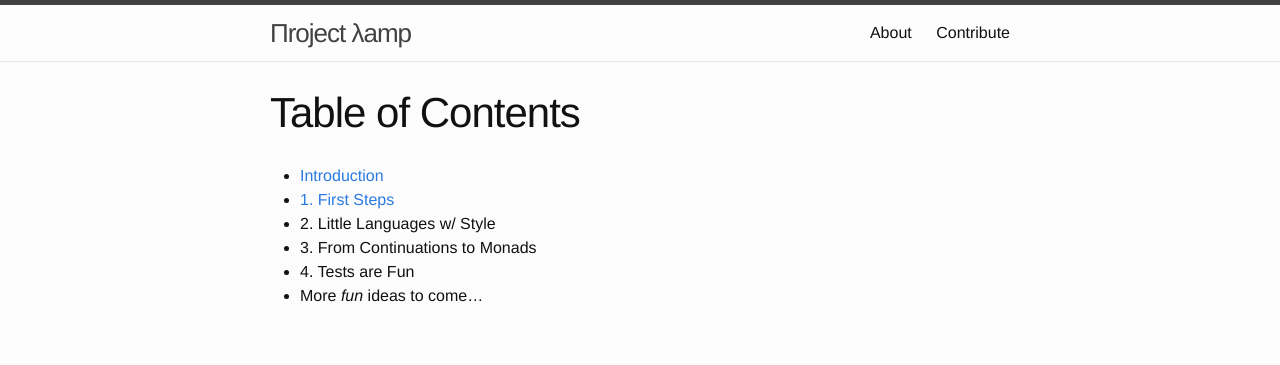
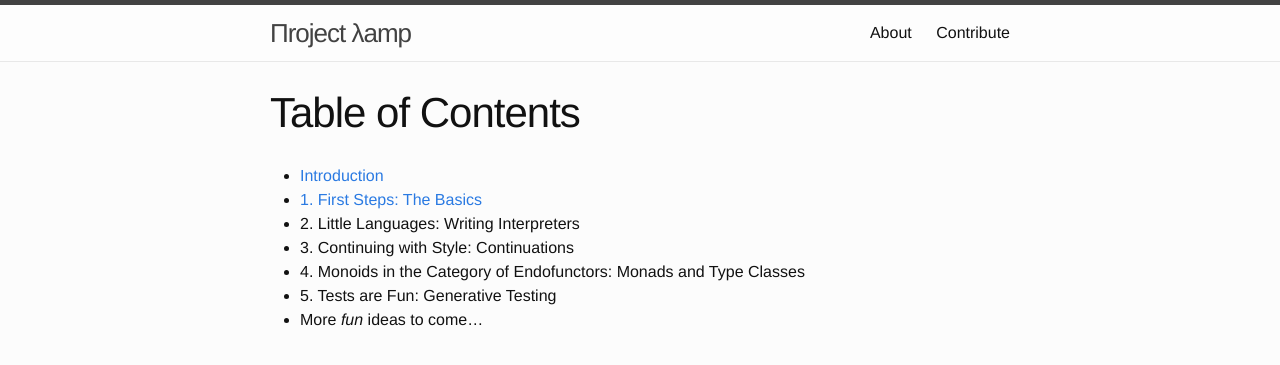
Before and after one commit to lazywithclass/project-lamp, a Jekyll site: the page built from website/index.md, in a window 1280 px wide. Shown: the top 365 px of the page. Built offline with Jekyll 4.4.1, drawn with Linux system fonts in a browser that asks for light colours.

Commit message:
added tiltes

```diff
--- a/website/_layouts/home.html
+++ b/website/_layouts/home.html
@@ -56,11 +56,12 @@
   <div class="post-content">
     <ul>
   <li><a href="/introduction">Introduction</a></li>
-  <li><a href="/chapter1">1. First Steps</a></li>
-  <!-- <li><a href="/chapter2">2. Little Languages w/ Style</a></li> -->
-  <li>2. Little Languages w/ Style</li>
-  <li>3. From Continuations to Monads</li>
-  <li>4. Tests are Fun</li>
+  <li><a href="/chapter1">1. First Steps: The Basics</a></li>
+  <!-- <li><a href="/chapter2">2. Little Languages: Writing Interpreters</a></li> -->
+  <li>2. Little Languages: Writing Interpreters</li>
+  <li>3. Continuing with Style: Continuations</li>
+  <li>4. Monoids in the Category of Endofunctors: Monads and Type Classes</li>
+  <li>5. Tests are Fun: Generative Testing</li>
   <li>More <em>fun</em> ideas to come…</li>
 </ul>
 
```
